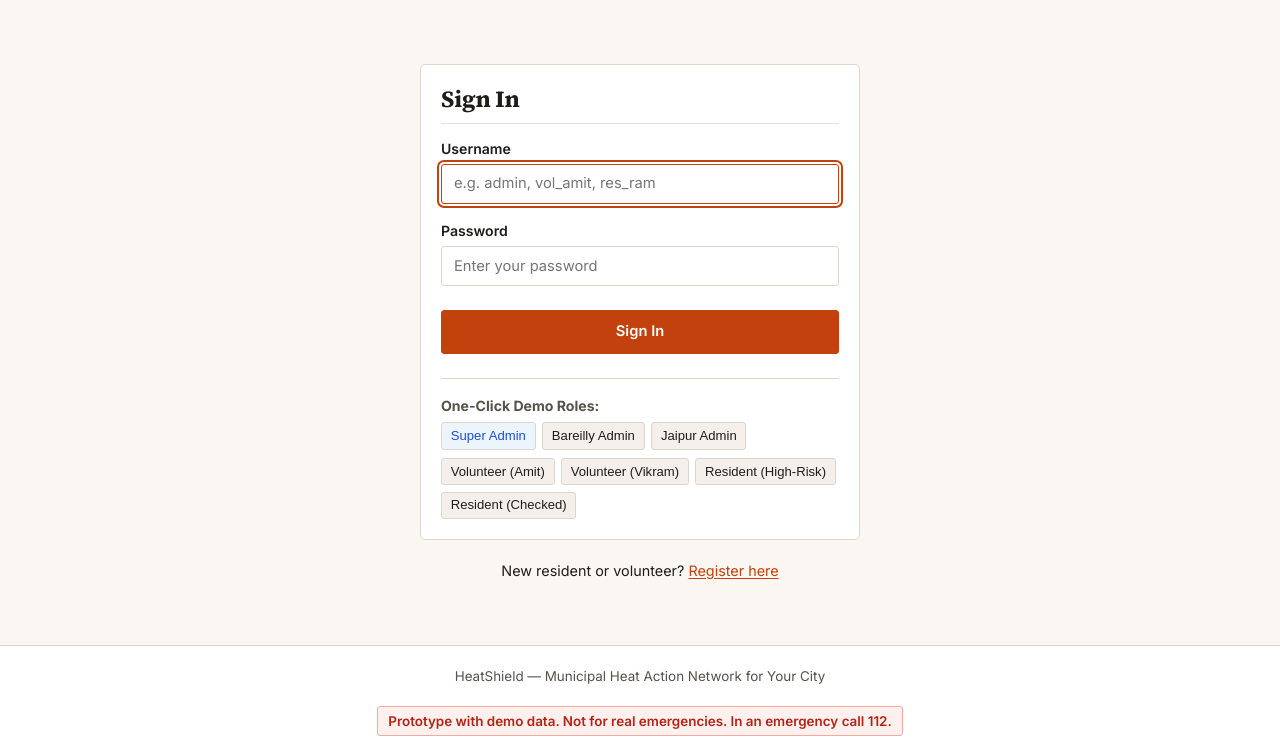
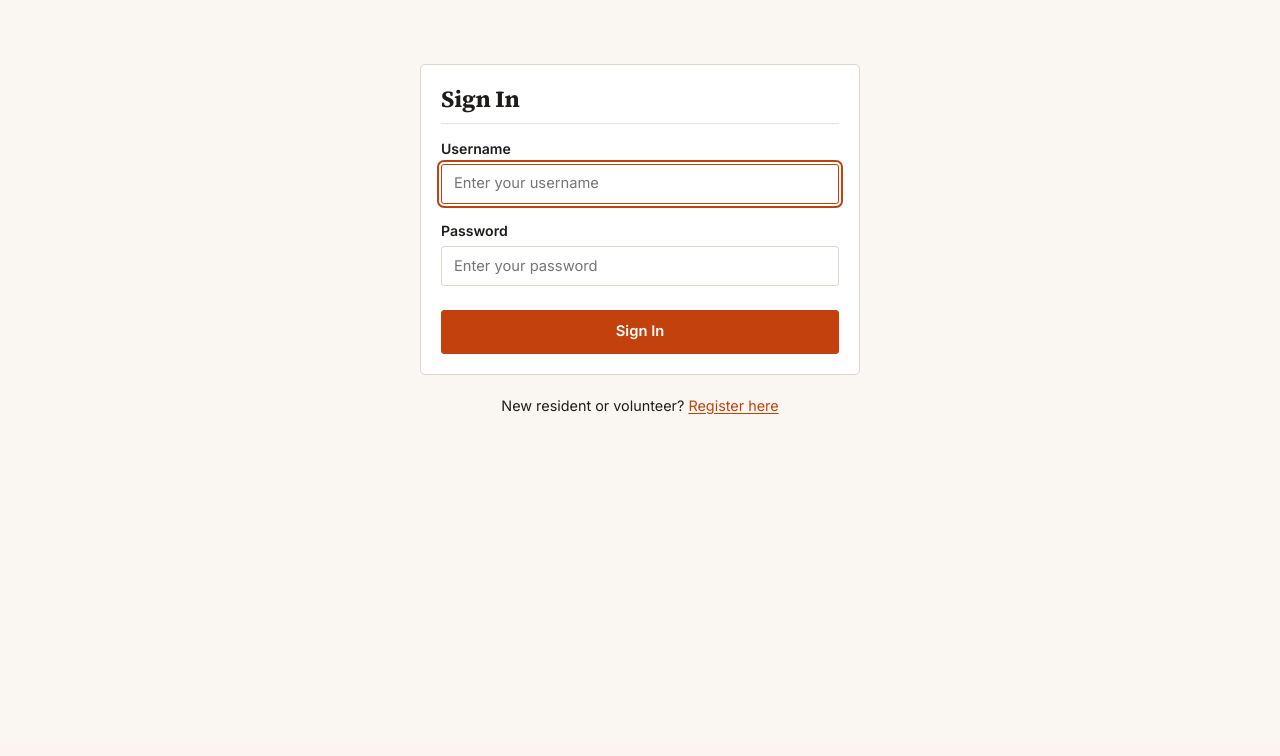
Before and after one commit to TakshilTyagi/HeatShield, a Flask app: page /login in a window 1280 px wide. Shown: the part 57-813 px from the top of the page. After the commit the page ends 472 px from the top, so only its background shows below. Run offline with Flask 3, Linux system fonts and the light colour scheme.

Commit message:
style: remove prototype disclaimer footer and one-click demo role shortcuts

```diff
--- a/templates/base.html
+++ b/templates/base.html
@@ -117,15 +117,7 @@
     </div>
   </main>
 
-  <!-- Footer with Mandatory Prototype Notice -->
-  <footer class="site-footer">
-    <div class="container">
-      <p>HeatShield &mdash; Municipal Heat Action Network for {{ city_name }}</p>
-      <div class="disclaimer-badge">
-        {{ t('prototype_disclaimer') }}
-      </div>
-    </div>
-  </footer>
+
 
   <script src="{{ url_for('static', filename='js/main.js') }}"></script>
   {% block extra_scripts %}{% endblock %}
--- a/templates/login.html
+++ b/templates/login.html
@@ -12,7 +12,7 @@
     <form method="POST" action="{{ url_for('auth.login') }}">
       <div class="form-group">
         <label for="username">Username</label>
-        <input type="text" id="username" name="username" class="form-control" required placeholder="e.g. admin, vol_amit, res_ram" autofocus>
+        <input type="text" id="username" name="username" class="form-control" required placeholder="Enter your username" autofocus>
       </div>
 
       <div class="form-group">
@@ -22,32 +22,10 @@
 
       <button type="submit" class="btn btn-primary" style="width: 100%; margin-top: 0.5rem;">Sign In</button>
     </form>
-
-    <div style="margin-top: 1.5rem; padding-top: 1rem; border-top: 1px solid var(--border-color); font-size: 0.88rem; color: var(--text-muted);">
-      <p style="margin-bottom: 0.4rem;"><strong>One-Click Demo Roles:</strong></p>
-      <div style="display: flex; gap: 0.4rem; flex-wrap: wrap; margin-bottom: 0.5rem;">
-        <button type="button" class="btn-toggle" style="background:#EBF5FB; color:#1D4ED8;" onclick="fillForm('superadmin', 'admin123')">Super Admin</button>
-        <button type="button" class="btn-toggle" onclick="fillForm('admin', 'admin123')">Bareilly Admin</button>
-        <button type="button" class="btn-toggle" onclick="fillForm('admin_jaipur', 'admin123')">Jaipur Admin</button>
-      </div>
-      <div style="display: flex; gap: 0.4rem; flex-wrap: wrap;">
-        <button type="button" class="btn-toggle" onclick="fillForm('vol_amit', 'vol123')">Volunteer (Amit)</button>
-        <button type="button" class="btn-toggle" onclick="fillForm('vol_vikram', 'vol123')">Volunteer (Vikram)</button>
-        <button type="button" class="btn-toggle" onclick="fillForm('res_ram', 'res123')">Resident (High-Risk)</button>
-        <button type="button" class="btn-toggle" onclick="fillForm('res_shanti', 'res123')">Resident (Checked)</button>
-      </div>
-    </div>
   </div>
 
   <p style="text-align: center; font-size: 0.9rem;">
     New resident or volunteer? <a href="{{ url_for('auth.register') }}">Register here</a>
   </p>
 </div>
-
-<script>
-function fillForm(u, p) {
-  document.getElementById('username').value = u;
-  document.getElementById('password').value = p;
-}
-</script>
 {% endblock %}
```
